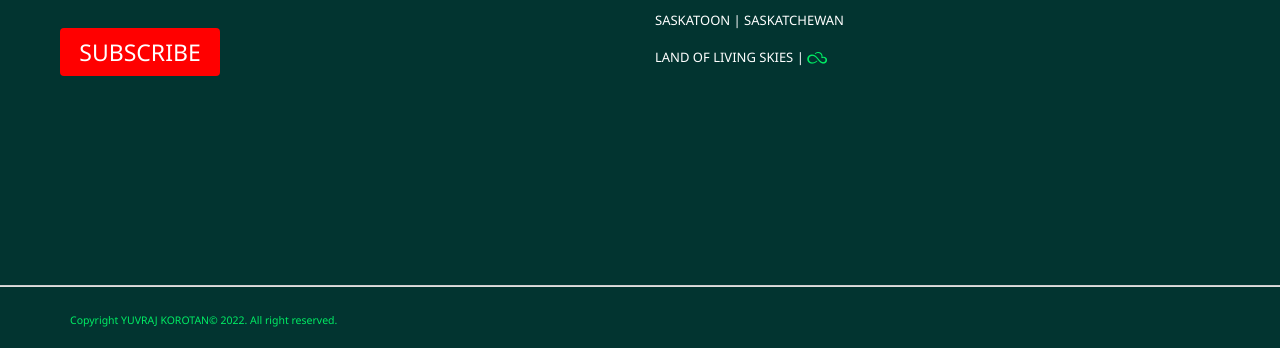
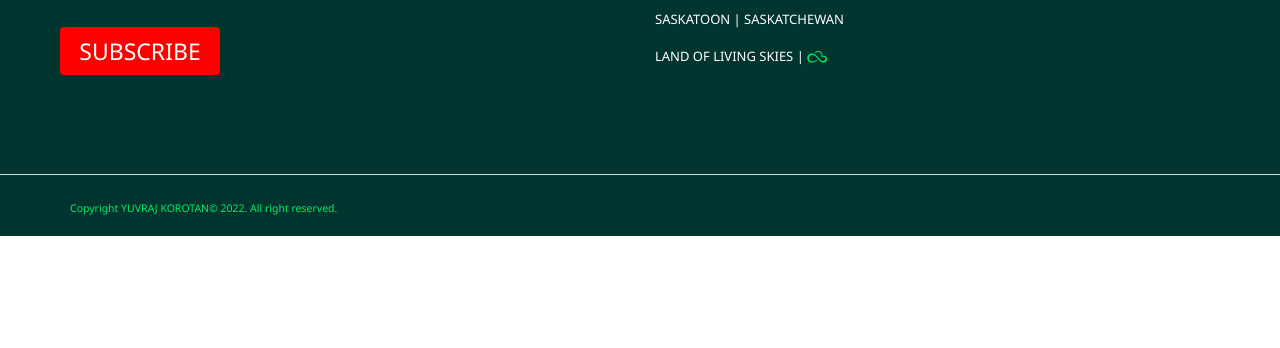
Before and after one commit to Korotana/MyWeb, a website built with Parcel: page home.html in a window 1280 px wide. Shown: the part 2228-2576 px from the top of the page. After the commit the page ends 2464 px from the top, so only its background shows below. Built offline with nearby package versions, Linux system fonts and the light colour scheme.

Commit message:
change footer colmd6 height.

```diff
--- a/css/home/carousel.css
+++ b/css/home/carousel.css
@@ -236,12 +236,13 @@ body {
 
 .footer {
   background: #023430;
-  height: 50%;
-  padding-bottom: 30px;
+  /*height: auto;*/
   position: relative;
   width: 100%;
-  border-bottom: 1px solid #CCCCCC;
-  border-top: 1px solid #DDDDDD;
+}
+
+footer .col-md-6{
+  height: 50vh;
 }
 
 .footer p {
@@ -265,7 +266,7 @@ body {
 .footer h4 {
   color: white;
   font-size: 2em;
-  font-weight: 600;
+  /*font-weight: 600;*/
   line-height: 38px;
   padding: 30px 0 10px;
   font-family: cursive;
```
